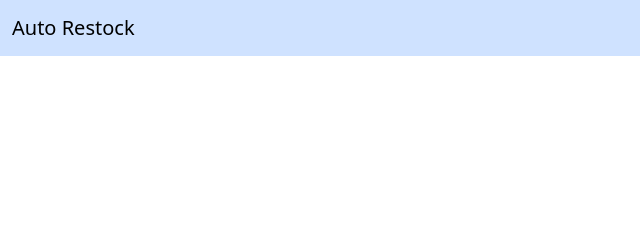
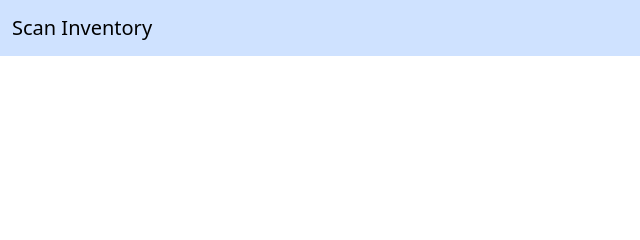
Before and after one commit to majorandres/Quantify, a website: page frontend/scan.html in a window 1280 px wide. Shown: the top 240 px of the page, 0-640 px from the left. Drawn offline with nearby package versions, Linux system fonts and the light colour scheme.

Commit message:
Update scan.html

```diff
--- a/frontend/scan.html
+++ b/frontend/scan.html
@@ -3,13 +3,13 @@
 <head>
     <meta charset="UTF-8">
     <meta name="viewport" content="width=device-width, initial-scale=1.0">
-    <title>Auto Restock</title>
+    <title>Scan Inventory</title>
     <link href="https://cdn.jsdelivr.net/npm/bootstrap@5.3.3/dist/css/bootstrap.min.css" rel="stylesheet" integrity="sha384-QWTKZyjpPEjISv5WaRU9OFeRpok6YctnYmDr5pNlyT2bRjXh0JMhjY6hW+ALEwIH" crossorigin="anonymous">
 </head>
 <body>
     <nav class="navbar navbar-expand-lg bg-primary-subtle">
         <div class="container-fluid">
-          <a class="navbar-brand" href="#">Auto Restock</a>
+          <a class="navbar-brand" href="#">Scan Inventory</a>
           <a href="dash.html">
             <button class="btn bg-primary-subtle me-2">Back</button>
           </a>
```
